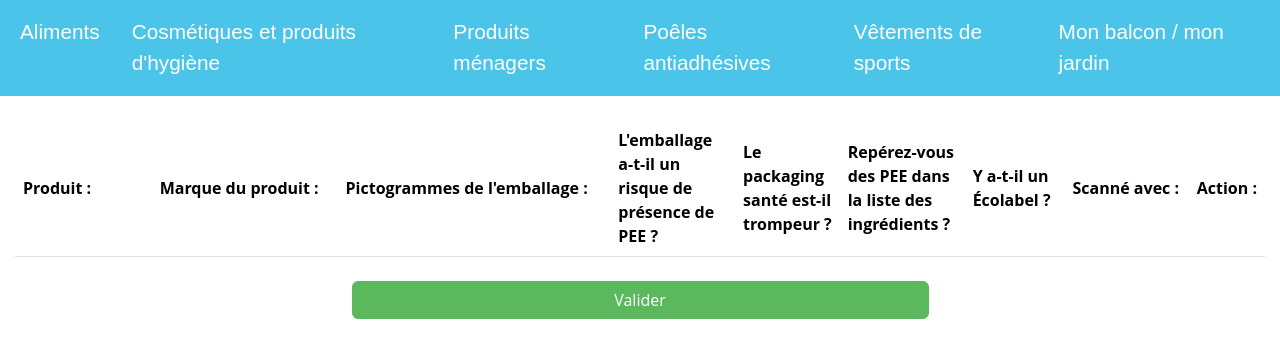
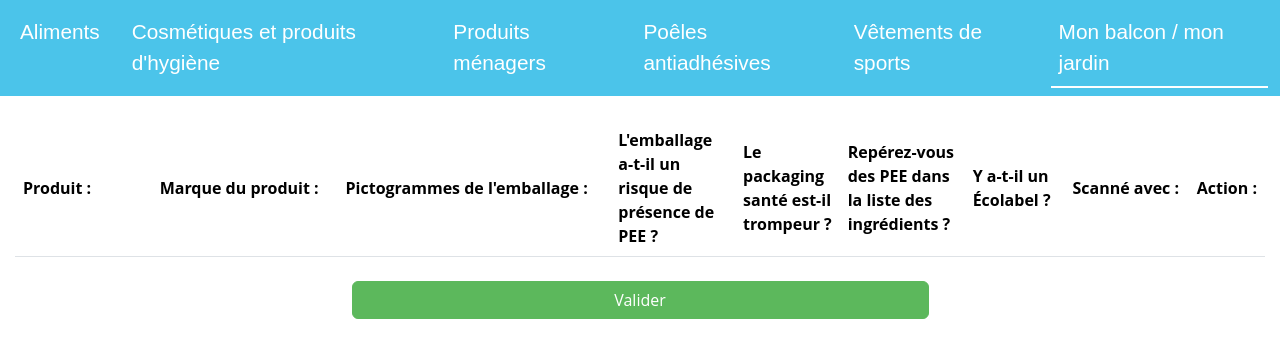
Before and after one commit to soniiix/QCLM_PEE, a PHP site: page /pages/balcon-jardin.php in a window 1280 px wide. Shown: the top 358 px of the page. Run offline with PHP 8.4, Linux system fonts and the light colour scheme; data that the repository does not hold is empty.

Commit message:
fix active link page balcon/jardin

```diff
--- a/include/header.php
+++ b/include/header.php
@@ -22,7 +22,7 @@
           <a class="nav-link <?php if(isset($activeVetements)) echo $activeVetements ?>" href="../pages/vetements.php" style="color : white;">Vêtements de sports</a>
         </li>
         <li class="nav-item">
-          <a class="nav-link <?php if(isset($activeBalcon)) echo $activeBalconJardin ?>" href="../pages/balcon-jardin.php" style="color : white;">Mon balcon / mon jardin</a>
+          <a class="nav-link <?php if(isset($activeBalconJardin)) echo $activeBalconJardin ?>" href="../pages/balcon-jardin.php" style="color : white;">Mon balcon / mon jardin</a>
         </li>
       </ul>
     </div>
```
